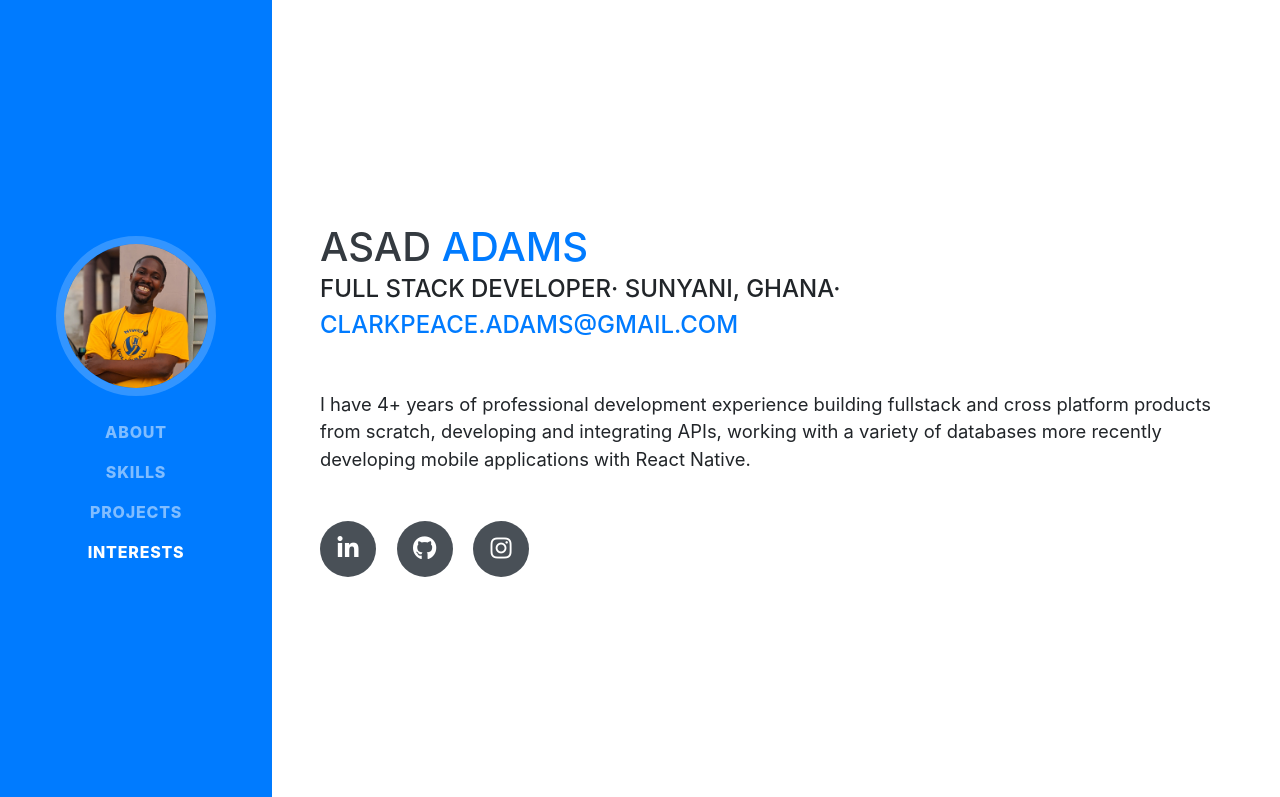
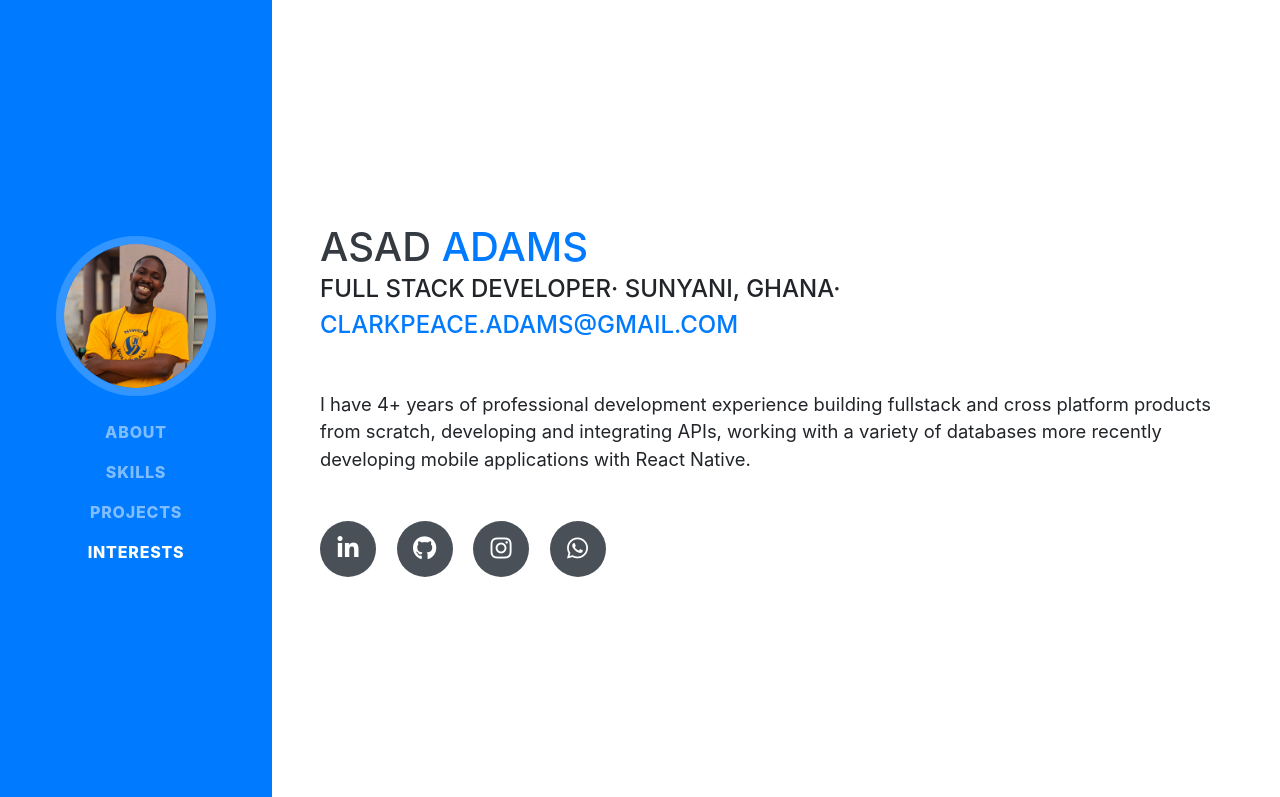
Before and after one commit to asadadams/asadadams.github.io, a website with bundled scripts: page index.html in a window 1280 px wide. Shown: the top 797 px of the page. Built offline with nearby package versions, Linux system fonts and the light colour scheme; files whose address does not match are found by name; a web font is replaced by a local one.

Commit message:
added whatsapp link

```diff
--- a/index.html
+++ b/index.html
@@ -94,11 +94,9 @@
           <a target="_blank" href="https://instagram.com/asadadams">
             <i class="fab fa-instagram"></i>
           </a>
-          <!--
-          <a href="https://github.com/asadadams">
-            <i class="fab fa-facebook-f"></i>
+          <a target="_blank" href="https://wa.me/233207368257?text=Hello">
+            <i class="fab fa-whatsapp"></i>
           </a>
-		  -->
         </div>
       </div>
     </section>
```
